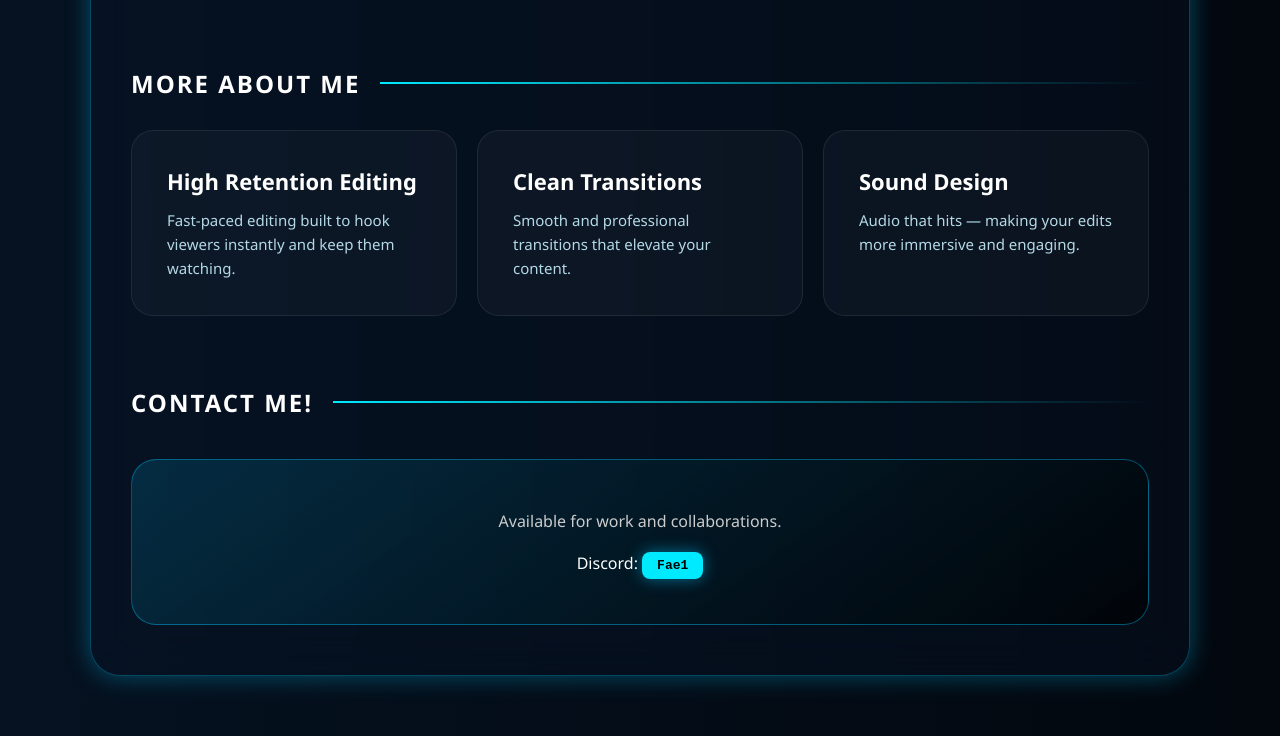
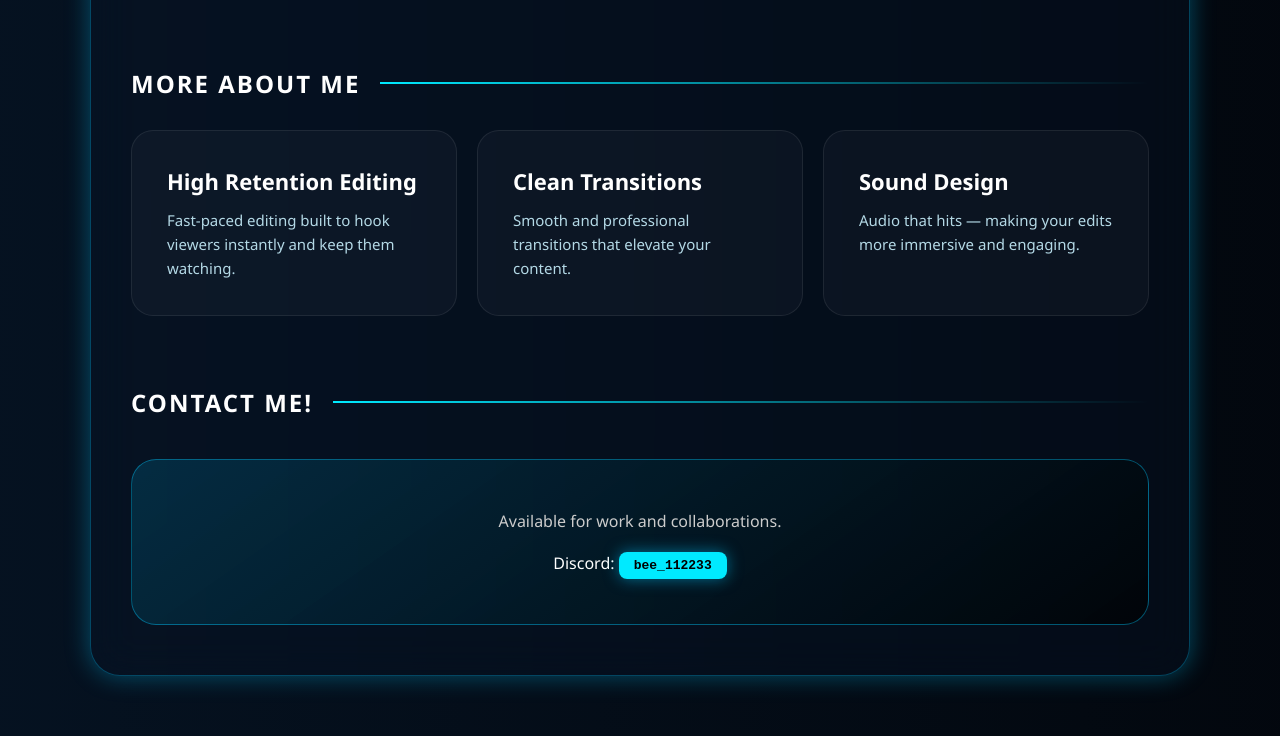
Before and after one commit to thatoneeditor/Fae1-Portfolio, a plain HTML site: page index.html in a window 1280 px wide. Shown: the part 828-1564 px from the top of the page. Drawn offline with Linux system fonts and the light colour scheme.

Commit message:
Update Discord contact information

```diff
--- a/index.html
+++ b/index.html
@@ -216,7 +216,7 @@ h2::after {
   <h2>Contact Me!</h2>
   <div class="contact-box">
     <p style="margin-bottom: 20px; color: #ccc;">Available for work and collaborations.</p>
-    <p>Discord: <span class="contact-highlight">Fae1</span></p>
+    <p>Discord: <span class="contact-highlight">bee_112233</span></p>
   </div>
 </div>
 
```
